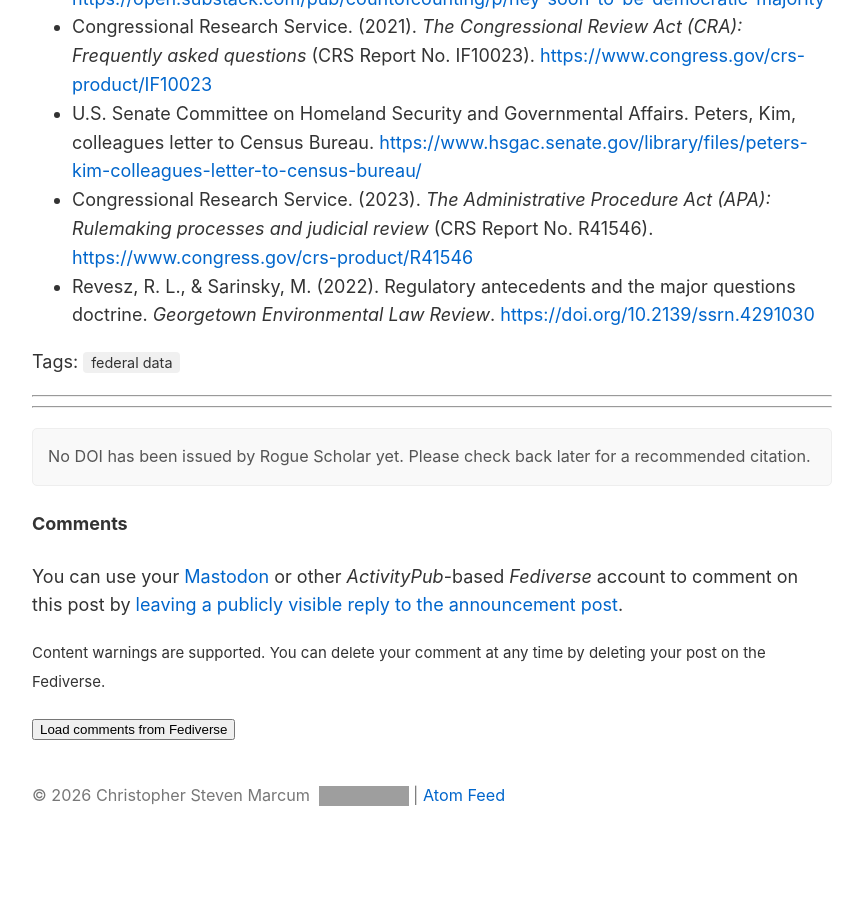
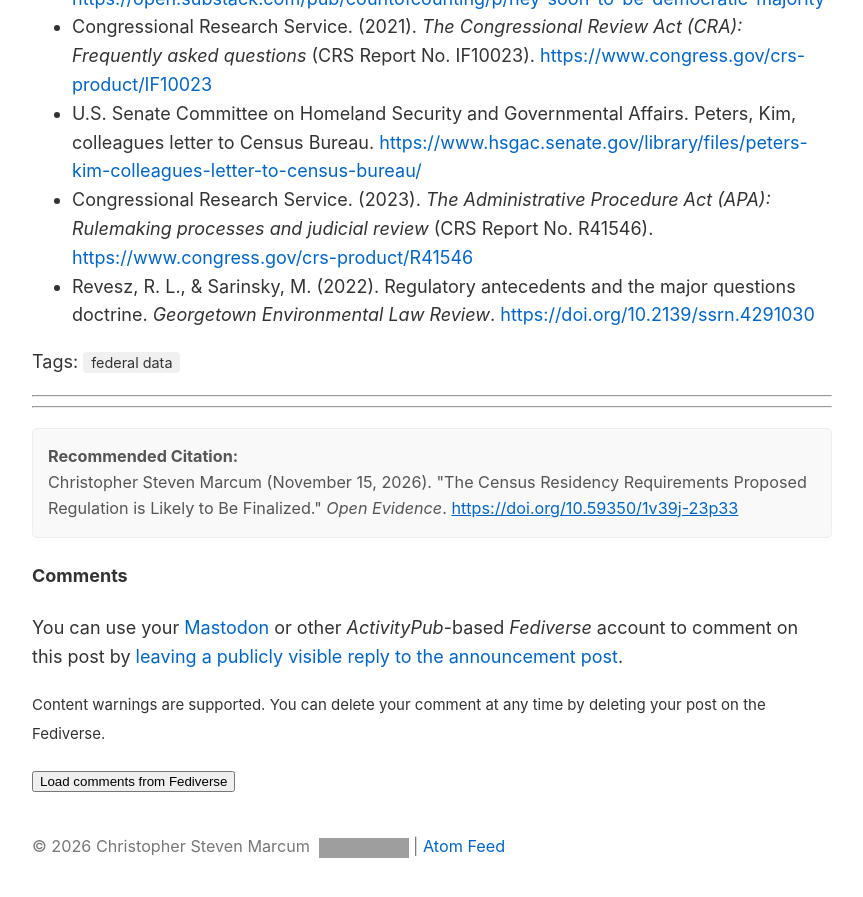
Before and after one commit to cmarcum/marcum-blog, a Jekyll site: the page built from _posts/2026-11-15-The-Census-Rule-Will-Likely-Move-Forward.md, in a window 1280 px wide and 900 px high, scrolled down 1449 px. Shown: the top 897 px of the window, without its empty margins (208-1071 px from the left). Built offline with Jekyll 4.4.1, drawn with Linux system fonts in a browser that asks for light colours; before the commit the page ends 2297 px from its top, so only the background shows below that; grey boxes are pictures that could not be loaded.

Commit message:
chore: update Rogue Scholar DOIs [skip ci]

```diff
--- a/_data/dois.yml
+++ b/_data/dois.yml
@@ -59,6 +59,9 @@ My-Comment-On-Census-USBC-2026-6028:
 The Comment Count is Too Damn High:
   doi: 10.59350/wgyxn-jne09
   title: It's (probably) Not 500,000 Comments on OMB's Proposed Regulation
+The-Census-Rule-Will-Likely-Move-Forward:
+  doi: 10.59350/1v39j-23p33
+  title: The Census Residency Requirements Proposed Regulation is Likely to Be Finalized
 The-World-Factbook-Was-A-Valuable-Data-Resource:
   doi: 10.59350/npaqv-r3682
   title: The World Factbook was a Valuable Data Resource
```
